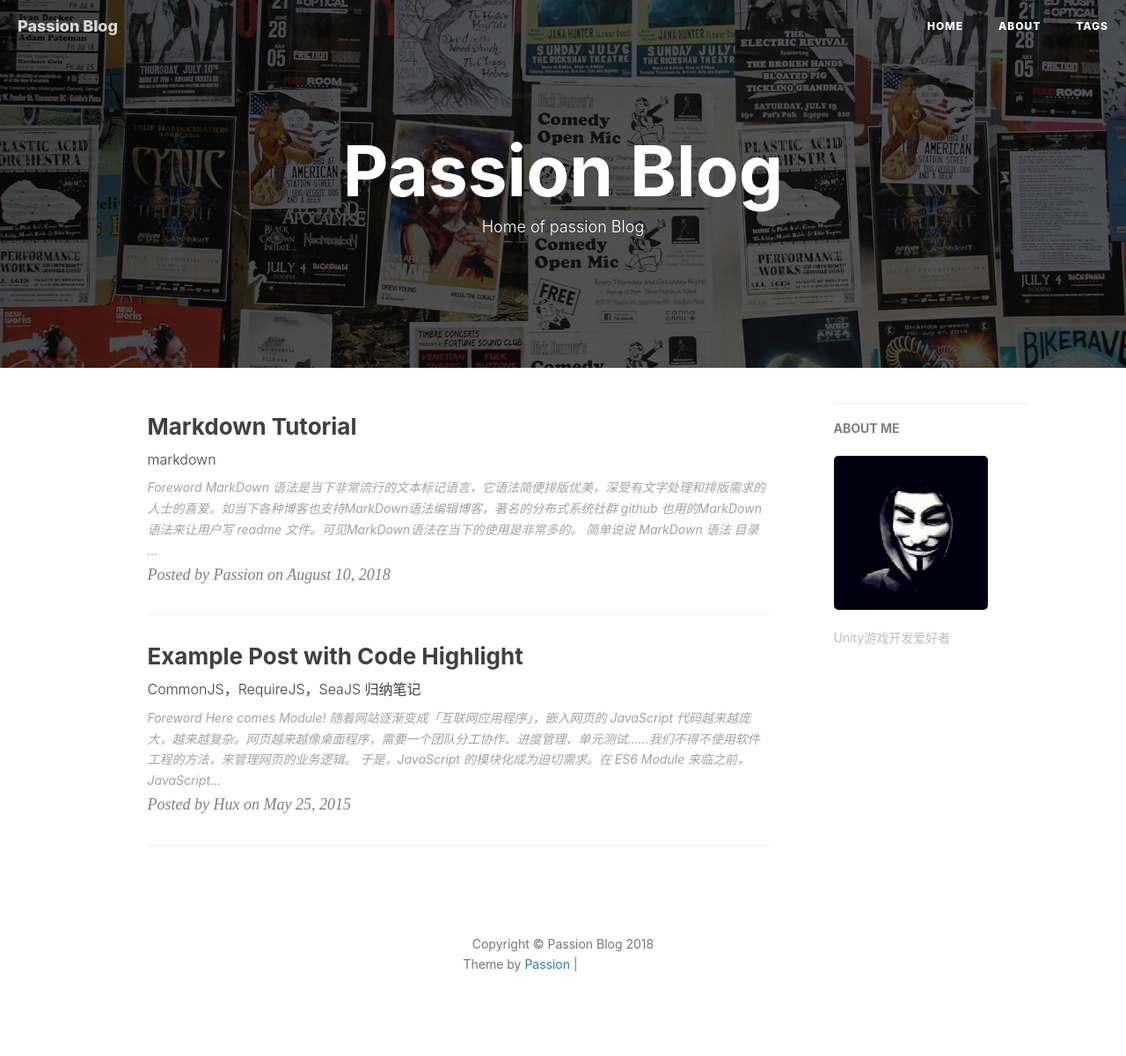
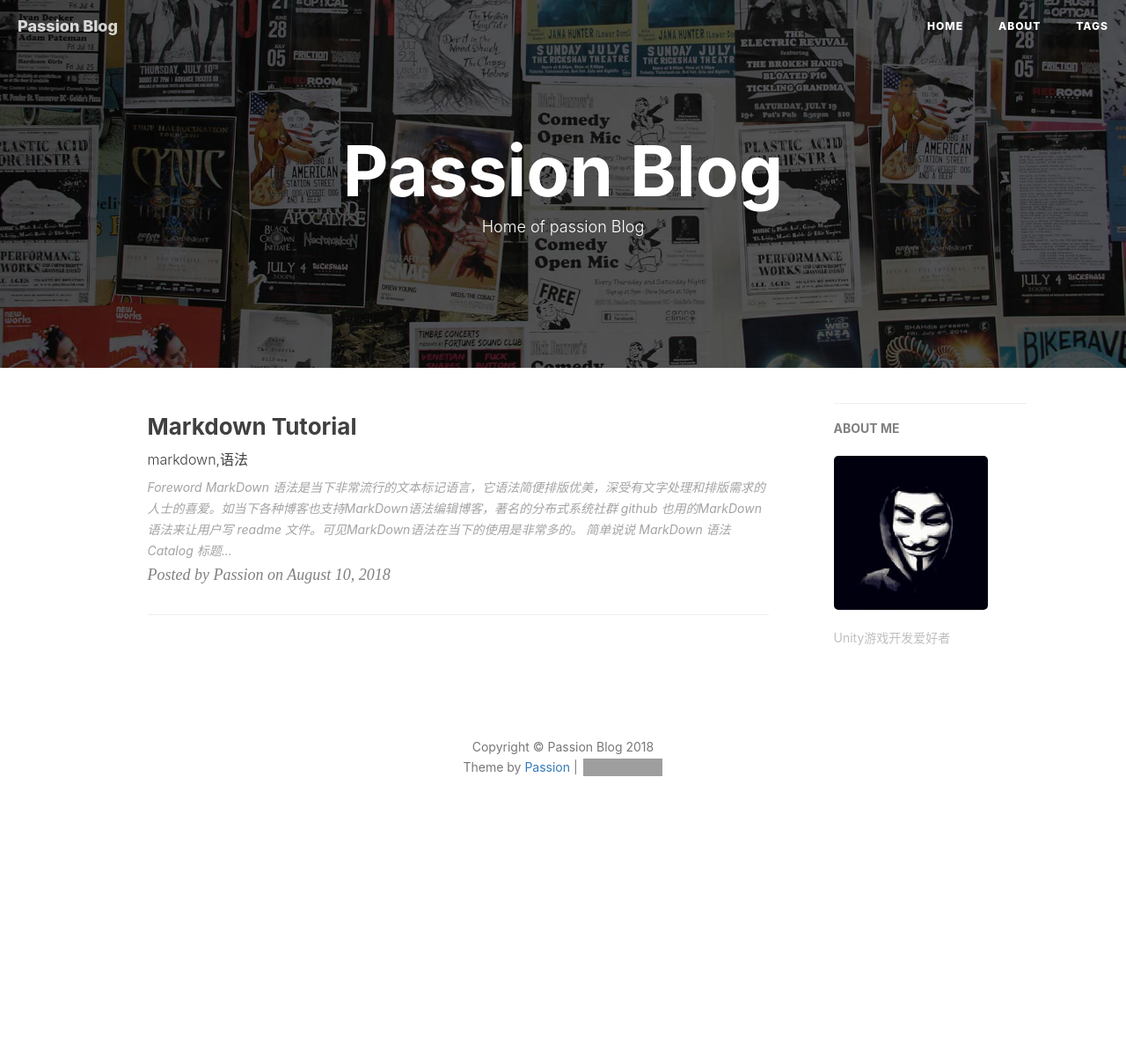
Before and after one commit to passiony/passiony.github.io, a Jekyll site: the page built from index.html, in a window 1280 px wide. Shown: the whole page at 88% size. Built offline with Jekyll 4.4.1, drawn with Linux system fonts in a browser that asks for light colours; nearby versions of some CDN libraries; the list of posts is cut into pages by our own code; comment, search, counter and statistics services are not loaded; after the commit the page ends 976 px from its top, so only the background shows below that; some of the changed lines change nothing that is shown; grey boxes are pictures that could not be loaded.

Commit message:
删除无用blog

````diff
--- a/_posts/2015-05-25-js-module-loader.markdown
+++ /dev/null
@@ -1,320 +0,0 @@
----
-layout:     post
-title:      "Example Post with Code Highlight"
-subtitle:   "CommonJS，RequireJS，SeaJS 归纳笔记"
-date:       2015-05-25
-author:     "Hux"
-header-img: "img/post-bg-js-module.jpg"
-tags:
-    - 前端开发
-    - JavaScript
----
-
-
-
-## Foreword
-
-> Here comes Module!
-
-随着网站逐渐变成「互联网应用程序」，嵌入网页的 JavaScript 代码越来越庞大，越来越复杂。网页越来越像桌面程序，需要一个团队分工协作、进度管理、单元测试……我们不得不使用软件工程的方法，来管理网页的业务逻辑。
-
-于是，JavaScript 的模块化成为迫切需求。在 ES6 Module 来临之前，JavaScript 社区提供了强大支持，尝试在现有的运行环境下，实现模块的效果。
-
-
----
-
-## Catalog
-
-
-1.  [CommonJS & Node](#commonjs--node)
-3.  [History](#history)
-4.  [RequireJS & AMD](#requirejs--amd)
-5.  [SeaJS & CMD](#seajs--cmd)
-6.  [AMD vs CMD](#amd-vs-cmd)
-7.  [WebPack](#webpack)
-
-
-
-## CommonJS & Node
-
-> Javascript: not just for browsers any more! —— CommonJS Slogen
-
-前端模块化的事实标准之一，2009 年 8 月，[CommonJS](http://wiki.commonjs.org/wiki/CommonJS) 诞生。
-
-CommonJS 本质上只是一套规范（API 定义），而 Node.js 采用并实现了部分规范，CommonJS Module 的写法也因此广泛流行。
-
-
-让我们看看 Node 中的实现：
-
-```js
-// 由于 Node 原生支持模块的作用域，并不需要额外的 wrapper
-// "as though the module was wrapped in a function"
-
-var a = require('./a')  // 加载模块（同步加载）
-a.doSomething()         // 等上一句执行完才会执行
-
-exports.b = function(){ // 暴露 b 函数接口
-  // do something
-}
-```
-
-`exports`是一个内置对象，就像`require`是一个内置加载函数一样。如果你希望直接赋值一个完整的对象或者构造函数，覆写`module.exports`就可以了。
-
-CommonJS 前身叫 ServerJS ，**后来希望能更加 COMMON，成为通吃各种环境的模块规范，改名为 CommonJS** 。CommonJS 最初只专注于 Server-side 而非浏览器环境，因此它采用了同步加载的机制，这对服务器环境（硬盘 I/O 速度）不是问题，而对浏览器环境（网速）来说并不合适。
-
-
-因此，各种适用于浏览器环境的模块框架与标准逐个诞生，他们的共同点是：
-
-* 采用异步加载（预先加载所有依赖的模块后回调执行，符合浏览器的网络环境）
-* 虽然代码风格不同，但其实都可以看作 CommonJS Modules 语法的变体。
-* 都在向着 **COMMON** 的方向进化：**兼容不同风格，兼容浏览器和服务器两种环境**
-
-本文接下来要讨论的典例是：
-
-* RequireJS & AMD（异步加载，预执行，依赖前置。默认推荐 AMD 写法）
-* SeaJS & CMD（异步加载，懒执行，依赖就近，默认推荐 CommonJS 写法）
-
-
-
-
-
-## History
-
-<!--<h2 id="history"> History </h2>-->
-
-> 此段落参考自玉伯的 [前端模块化开发那点历史](https://github.com/seajs/seajs/issues/588)
-
-09-10 年间，CommonJS（那时还叫 ServerJS） 社区推出 [Modules/1.0](http://wiki.commonjs.org/wiki/Modules) 规范，并且在 Node.js 等环境下取得了很不错的实践。
-
-09年下半年这帮充满干劲的小伙子们想把 ServerJS 的成功经验进一步推广到浏览器端，于是将社区改名叫 CommonJS，同时激烈争论 Modules 的下一版规范。分歧和冲突由此诞生，逐步形成了三大流派：
-
-
-1. **Modules/1.x** 流派。这个观点觉得 1.x 规范已经够用，只要移植到浏览器端就好。要做的是新增 [Modules/Transport](http://wiki.commonjs.org/wiki/Modules/Transport) 规范，即在浏览器上运行前，先通过转换工具将模块转换为符合 Transport 规范的代码。主流代表是服务端的开发人员。现在值得关注的有两个实现：越来越火的 component 和走在前沿的 es6 module transpiler。
-2. **Modules/Async** 流派。这个观点觉得浏览器有自身的特征，不应该直接用 Modules/1.x 规范。这个观点下的典型代表是 [AMD](http://wiki.commonjs.org/wiki/Modules/AsynchronousDefinition) 规范及其实现 [RequireJS](http://requirejs.org/)。这个稍后再细说。
-3. **Modules/2.0** 流派。这个观点觉得浏览器有自身的特征，不应该直接用 Modules/1.x 规范，但应该尽可能与 Modules/1.x 规范保持一致。这个观点下的典型代表是 BravoJS 和 FlyScript 的作者。BravoJS 作者对 CommonJS 的社区的贡献很大，这份 Modules/2.0-draft 规范花了很多心思。FlyScript 的作者提出了 Modules/Wrappings 规范，这规范是 CMD 规范的前身。可惜的是 BravoJS 太学院派，FlyScript 后来做了自我阉割，将整个网站（flyscript.org）下线了。这个观点在本文中的典型代表就是 SeaJS 和 CMD 了
-
-
-补一嘴：阿里 KISSY 的 KMD 其实跟 AMD 非常类似，只是用 `add`和`use` 两个源自于 YUI Modules 的函数名替换了 `define` 和 `require` ，但其原理更接近 RequireJS ，与 YUI Modules 的 `Y` 沙箱 Attach 机制并不相同
-
-
-## RequireJS & AMD
-
-[AMD (Async Module Definition)](http://wiki.commonjs.org/wiki/Modules/AsynchronousDefinition) 是 RequireJS 在推广过程中对模块定义的规范化产出。
-
-> RequireJS is a JavaScript file and module loader. It is optimized for in-browser use, but it can be used in other JavaScript environments
-
-RequireJS 主要解决的还是 CommonJS 同步加载脚本不适合浏览器 这个问题：
-
-```js
-//CommonJS
-
-var Employee = require("types/Employee");
-
-function Programmer (){
-    //do something
-}
-
-Programmer.prototype = new Employee();
-
-//如果 require call 是异步的，那么肯定 error
-//因为在执行这句前 Employee 模块肯定来不及加载进来
-```
-> As the comment indicates above, if require() is async, this code will not work. However, loading scripts synchronously in the browser kills performance. So, what to do?
-
-所以我们需要 **Function Wrapping** 来获取依赖并且提前通过 script tag 提前加载进来
-
-
-```js
-//AMD Wrapper
-
-define(
-    [types/Employee],    //依赖
-    function(Employee){  //这个回调会在所有依赖都被加载后才执行
-
-        function Programmer(){
-            //do something
-        };
-
-        Programmer.prototype = new Employee();
-        return Programmer;  //return Constructor
-    }
-)
-```
-
-当依赖模块非常多时，这种**依赖前置**的写法会显得有点奇怪，所以 AMD 给了一个语法糖， **simplified CommonJS wrapping**，借鉴了 CommonJS 的 require 就近风格，也更方便对 CommonJS 模块的兼容：
-
-```js
-define(function (require) {
-    var dependency1 = require('dependency1'),
-        dependency2 = require('dependency2');
-
-    return function () {};
-});
-```
-The AMD loader will parse out the `require('')` calls by using `Function.prototype.toString()`, then internally convert the above define call into this:
-
-```js
-define(['require', 'dependency1', 'dependency2'], function (require) {
-    var dependency1 = require('dependency1'),
-        dependency2 = require('dependency2');
-
-    return function () {};
-});
-```
-
-出于`Function.prototype.toString()`兼容性和性能的考虑，最好的做法还是做一次 **optimized build**
-
-
-
-AMD 和 CommonJS 的核心争议如下：
-
-### 1. **执行时机**
-
-Modules/1.0:
-
-```js
-var a = require("./a") // 执行到此时，a.js 才同步下载并执行
-```
-
-AMD: （使用 require 的语法糖时）
-
-```js
-define(["require"],function(require)){
-    // 在这里，a.js 已经下载并且执行好了
-    // 使用 require() 并不是 AMD 的推荐写法
-    var a = require("./a") // 此处仅仅是取模块 a 的 exports
-})
-```
-
-AMD 里提前下载 a.js 是出于对浏览器环境的考虑，只能采取异步下载，这个社区都认可（Sea.js 也是这么做的）
-
-但是 AMD 的执行是 Early Executing，而 Modules/1.0 是第一次 require 时才执行。这个差异很多人不能接受，包括持 Modules/2.0 观点的人也不能接受。
-
-### 2. **书写风格**
-
-AMD 推荐的风格并不使用`require`，而是通过参数传入，破坏了**依赖就近**：
-
-```js
-define(["a", "b", "c"],function(a, b, c){
-    // 提前申明了并初始化了所有模块
-
-    true || b.foo(); //即便根本没用到模块 b，但 b 还是提前执行了。
-})
-```
-
-不过，在笔者看来，风格喜好因人而异，主要还是**预执行**和**懒执行**的差异。
-
-另外，require 2.0 也开始思考异步处理**软依赖**（区别于一定需要的**硬依赖**）的问题，提出了这样的方案：
-
-```js
-// 函数体内：
-if(status){
-    async(['a'],function(a){
-        a.doSomething()
-    })
-}
-```
-
-## SeaJS & CMD
-
-CMD (Common Module Definition) 是 [SeaJS](http://seajs.org/docs/) 在推广过程中对模块定义的规范化产出，是 Modules/2.0 流派的支持者，因此 SeaJS 的模块写法尽可能与 Modules/1.x 规范保持一致。
-
-不过目前国外的该流派都死得差不多了，RequireJS 目前成为浏览器端模块的事实标准，国内最有名气的就是玉伯的 Sea.js ，不过对国际的推广力度不够。
-
-* CMD Specification
-    * [English (CMDJS-repo)](https://github.com/cmdjs/specification/blob/master/draft/module.md)
-    * [Chinese (SeaJS-repo)](https://github.com/seajs/seajs/issues/242)
-
-
-CMD 主要有 define, factory, require, export 这么几个东西
-
- * define `define(id?, deps?, factory)`
- * factory `factory(require, exports, module)`
- * require `require(id)`
- * exports `Object`
-
-
-CMD 推荐的 Code Style 是使用 CommonJS 风格的 `require`：
-
-* 这个 require 实际上是一个全局函数，用于加载模块，这里实际就是传入而已
-
-```js
-define(function(require, exports) {
-
-    // 获取模块 a 的接口
-    var a = require('./a');
-    // 调用模块 a 的方法
-    a.doSomething();
-
-    // 对外提供 foo 属性
-    exports.foo = 'bar';
-    // 对外提供 doSomething 方法
-    exports.doSomething = function() {};
-
-});
-```
-
-但是你也可以使用 AMD 风格，或者使用 return 来进行模块暴露
-
-```js
-define('hello', ['jquery'], function(require, exports, module) {
-
-    // 模块代码...
-
-    // 直接通过 return 暴露接口
-    return {
-        foo: 'bar',
-        doSomething: function() {}
-    };
-
-});
-```
-
-
-
-Sea.js 借鉴了 RequireJS 的不少东西，比如将 FlyScript 中的 module.declare 改名为 define 等。Sea.js 更多地来自 Modules/2.0 的观点，但尽可能去掉了学院派的东西，加入了不少实战派的理念。
-
-
-
-## AMD vs CMD
-
-**虽然两者目前都兼容各种风格，但其底层原理并不相同，从其分别推荐的写法就可以看出两者背后原理的不同：**
-
-1. 对于依赖的模块，AMD 是**提前执行**，CMD 是**懒执行**。（都是先加载）
-*  CMD 推崇**依赖就近**，AMD 推崇**依赖前置**。
-
-看代码：
-
-```js
-// AMD 默认推荐
-
-define(['./a', './b'], function(a, b) {  // 依赖前置，提前执行
-
-    a.doSomething()
-    b.doSomething()
-
-})
-
-```
-
-```js
-// CMD
-
-define(function(require, exports, module) {
-
-    var a = require('./a')
-    a.doSomething()
-
-    var b = require('./b') // 依赖就近，延迟执行
-    b.doSomething()
-})
-```
-
-
-
-
-
-
-## WebPack
-
-> working...
--- a/_posts/2018-08-10-md-tutorial.markdown
+++ b/_posts/2018-08-10-md-tutorial.markdown
@@ -1,7 +1,7 @@
 ---
 layout:     post
 title:      "Markdown Tutorial"
-subtitle:   "markdown"
+subtitle:   "markdown,语法"
 date:       2018-08-10
 author:     "Passion"
 header-img: "img/post-bg-js-version.jpg"
@@ -10,7 +10,7 @@
     - tutorial
 ---
 
-Foreword
+## Foreword
 
 MarkDown 语法是当下非常流行的文本标记语言，它语法简便排版优美，深受有文字处理和排版需求的人士的喜爱。如当下各种博客也支持MarkDown语法编辑博客，著名的分布式系统社群 github 也用的MarkDown语法来让用户写 readme 文件。可见MarkDown语法在当下的使用是非常多的。
 
@@ -18,22 +18,20 @@
 
 ---
 
-- 目录
-    - [标题 Headers](#标题-headers)
-    - [文字斜体和加粗 Bold&Italic](#文字斜体和加粗-bolditalic)
-    - [列表 List](#列表-list)
-        - [1.无序的列表](#1无序的列表)
-        - [2.有序的列表](#2有序的列表)
-        - [3.复选框列表](#3复选框列表)
-    - [图片 Image](#图片-image)
-    - [连接 Links](#连接-links)
-    - [引用：Blockquotes](#引用blockquotes)
-    - [内联代码 inline code](#内联代码-inline-code)
-    - [多行内联代码 Multi-line code](#多行内联代码-multi-line-code)
-    - [加删除线 Strikethrough](#加删除线-strikethrough)
-    - [横向分割线 Horizontal Rules](#横向分割线-horizontal-rules)
-    - [MarkDown的注释](#markdown的注释)
-    - [表格 Form](#表格-form)
+## Catalog
+
+1.  [标题 Headers](#标题-headers)
+2.  [文字斜体和加粗 Bold&Italic](#文字斜体和加粗-bolditalic)
+3.  [列表 List](#列表-list)
+4.  [图片 Image](#图片-image)
+5.  [连接 Links](#连接-links)
+6.  [引用：Blockquotes](#引用blockquotes)
+7.  [内联代码 inline code](#内联代码-inline-code)
+8.  [多行内联代码 Multi-line code](#多行内联代码-multi-line-code)
+9.  [加删除线 Strikethrough](#加删除线-strikethrough)
+10. [横向分割线 Horizontal Rules](#横向分割线-horizontal-rules)
+11. [MarkDown的注释](#markdown的注释)
+12. [表格 Form](#表格-form)
 
 
 ## 标题 Headers
````
